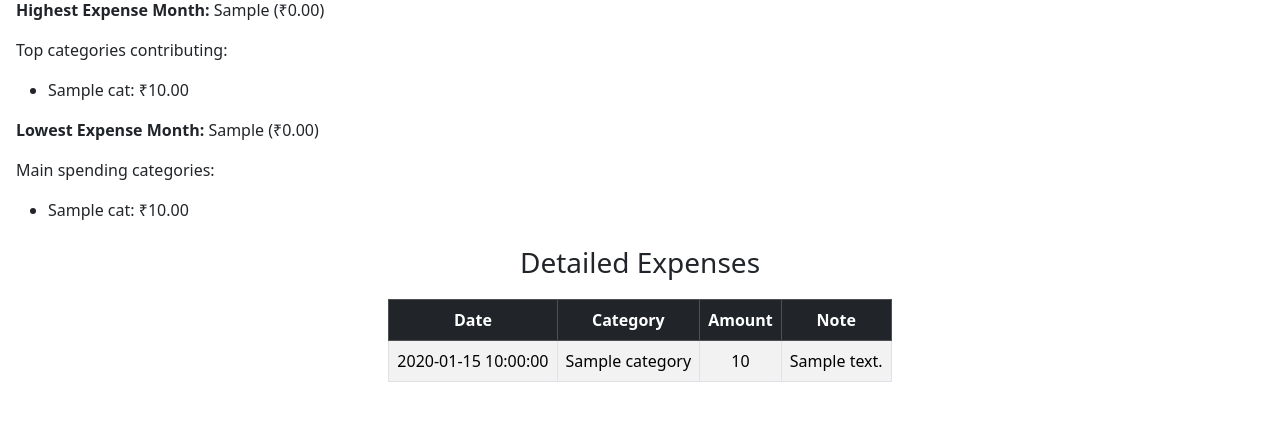
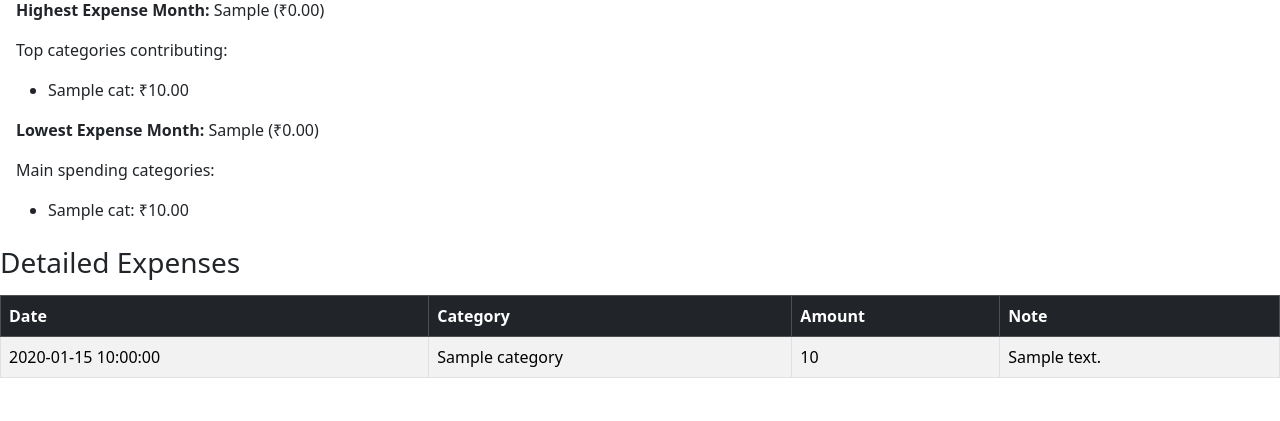
Before and after one commit to Rajat090503/expense-tracker, a Flask app: template templates/yearly.html in a window 1280 px wide. Shown: the part 239-660 px from the top of the page. Run offline with Flask 3, Linux system fonts and the light colour scheme; the template is opened without the code that fills it: most values are stand-ins (such as "Sample title", 1, 10 or a date in 2020).

Commit message:
Update yearly.html

```diff
--- a/templates/yearly.html
+++ b/templates/yearly.html
@@ -98,11 +98,9 @@
     </ul>
   </div>
 
-  <!-- Centered Detailed Expense Table -->
-  <h3 class="mb-3 text-center">Detailed Expenses</h3>
-  <div class="table-container">
+ <h3 class="mb-3">Detailed Expenses</h3>
     <div class="table-responsive">
-      <table class="table table-striped table-bordered text-center">
+      <table class="table table-striped table-bordered">
         <thead class="table-dark">
           <tr>
             <th>Date</th>
@@ -123,6 +121,7 @@
         </tbody>
       </table>
     </div>
+
   </div>
 
   <script src="https://cdn.jsdelivr.net/npm/bootstrap@5.3.3/dist/js/bootstrap.bundle.min.js"></script>
```
